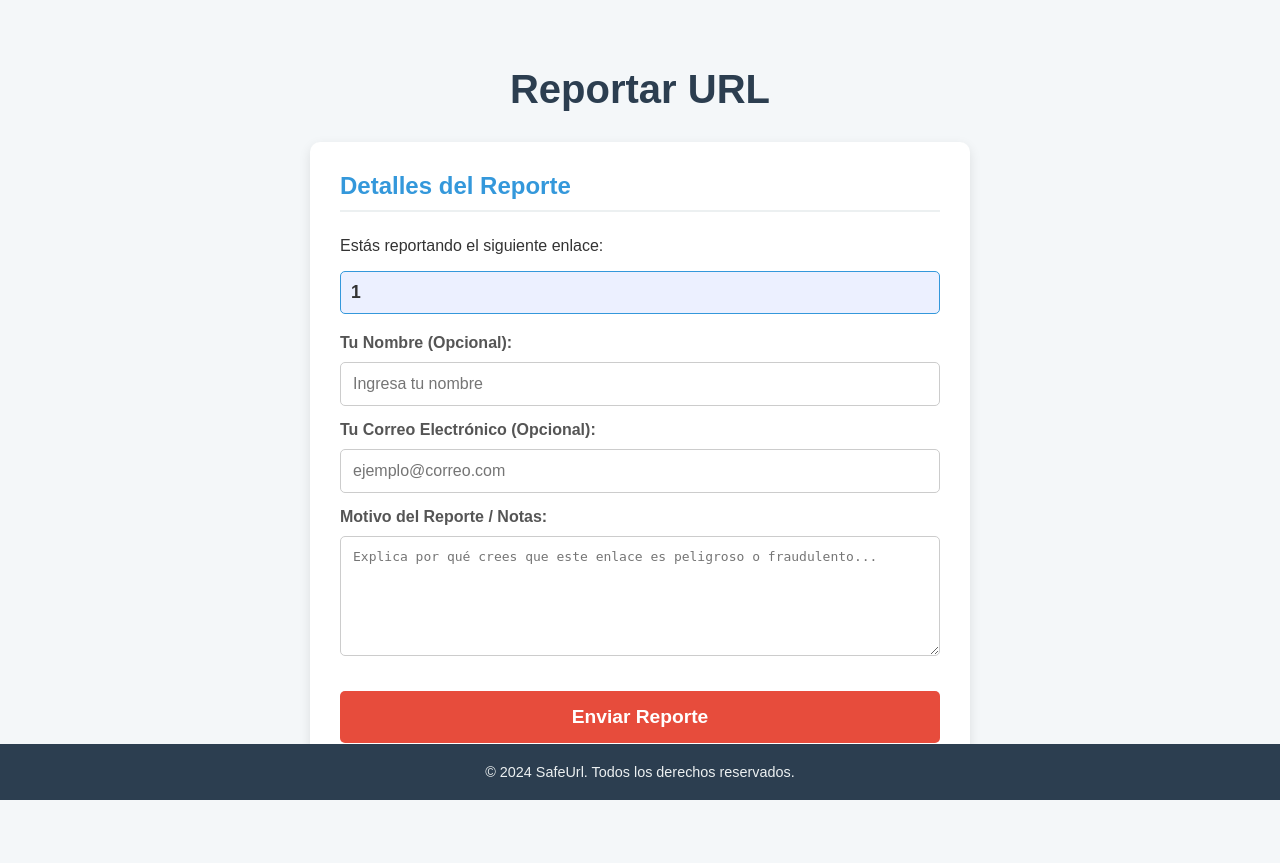
After one commit to jesusgome09/prototipo_proyecto, a Flask app: page /reportar/1 in a window 1280 px wide. The commit adds this page. Run offline with Flask 3, Linux system fonts and the light colour scheme.

Commit message:
add button report

```diff
--- a/app.py
+++ b/app.py
@@ -1,5 +1,6 @@
 from flask import Flask, render_template, request
 import os
+import json
 
 app = Flask(__name__)
 
@@ -39,5 +40,53 @@ def scan():
     return render_template("results.html", scanned_url=url, is_safe=is_safe_result)
 
 
+@app.route("/reportar/<path:scanned_url>")
+def reportar(scanned_url):
+    return render_template("reportar.html", url_a_reportar=scanned_url )
+
+@app.route("/enviar-reporte", methods=["POST"])
+def enviar_reporte():
+    url_reportada = request.form.get("url_reportada")
+    nombre = request.form.get("nombre")
+    correo = request.form.get("correo")
+    motivo = request.form.get("motivo")
+
+    base_dir = os.path.dirname(os.path.abspath(__file__))
+    txt_path = os.path.join(base_dir, 'url_peligrosas.txt')
+
+    with open(txt_path, "a") as f:
+        f.write(f"{url_reportada} \n")
+
+
+    nuevo_reporte = {
+        "url": url_reportada,
+        "nombre": nombre,
+        "correo": correo,
+        "motivo": motivo
+    }
+
+    base_dir = os.path.dirname(os.path.abspath(__file__))
+    json_path = os.path.join(base_dir, 'reportes.json')
+
+    datos_actuales = {"reportes": []}
+
+    if os.path.exists(json_path) and os.path.getsize(json_path) > 0:
+        try:
+            with open(json_path, 'r') as f:
+                datos_actuales = json.load(f)
+        except json.JSONDecodeError:
+            pass
+
+    datos_actuales["reportes"].append(nuevo_reporte)
+
+    try:
+        with open(json_path, 'w') as f:
+            json.dump(datos_actuales, f, indent=4)
+    except IOError:
+        pass
+
+    return render_template("index.html", reporte=True)
+
+
 if __name__ == "__main__":
     app.run(debug=True)
--- /dev/null
+++ b/templates/reportar.html
@@ -0,0 +1,164 @@
+<!DOCTYPE html>
+<html lang="en">
+<head>
+    <meta charset="UTF-8">
+    <meta name="viewport" content="width=device-width, initial-scale=1.0">
+    <title>Reportar Enlace</title>
+    <style>
+        /* Estilos generales */
+        body {
+            font-family: 'Arial', sans-serif;
+            background-color: #f4f7f9;
+            color: #333;
+            margin: 0;
+            padding-bottom: 60px; /* Espacio para el footer fijo */
+            text-align: center;
+        }
+
+        /* Encabezados y Título */
+        h1 {
+            color: #2c3e50;
+            padding-top: 40px;
+            margin-bottom: 5px;
+            font-size: 2.5em;
+        }
+
+        h2 {
+            color: #3498db;
+            margin-top: 0;
+            padding-bottom: 10px;
+            margin-bottom: 25px;
+            border-bottom: 2px solid #ecf0f1;
+        }
+
+        /* Contenedor del Formulario */
+        #form-container {
+            background-color: #ffffff;
+            border-radius: 10px;
+            box-shadow: 0 4px 12px rgba(0, 0, 0, 0.1);
+            width: 90%;
+            max-width: 600px;
+            margin: 30px auto;
+            padding: 30px;
+            text-align: left;
+        }
+
+        /* URL a Reportar (Destacado) */
+        #reported-url {
+            background-color: #ecf0ff;
+            border: 1px solid #3498db;
+            padding: 10px;
+            border-radius: 5px;
+            margin-bottom: 20px;
+            word-wrap: break-word; /* Para URLs largas */
+            font-size: 1.1em;
+        }
+
+        /* Estilos del Formulario */
+        form {
+            display: flex;
+            flex-direction: column;
+            gap: 15px;
+        }
+
+        label {
+            font-weight: bold;
+            color: #555;
+            margin-bottom: -5px;
+        }
+
+        input[type="text"], input[type="email"], textarea {
+            padding: 12px;
+            border: 1px solid #ccc;
+            border-radius: 5px;
+            font-size: 1em;
+            transition: border-color 0.3s;
+            width: 100%;
+            box-sizing: border-box; /* Asegura que el padding no cambie el ancho */
+        }
+
+        textarea {
+            resize: vertical;
+            min-height: 120px;
+        }
+
+        input:focus, textarea:focus {
+            border-color: #e74c3c; /* Color de reporte/peligro */
+            outline: none;
+        }
+
+        /* Botón de Enviar Reporte */
+        button[type="submit"] {
+            background-color: #e74c3c;
+            color: white;
+            padding: 15px 20px;
+            border: none;
+            border-radius: 5px;
+            cursor: pointer;
+            font-size: 1.2em;
+            font-weight: bold;
+            transition: background-color 0.3s, transform 0.1s;
+            margin-top: 20px;
+        }
+
+        button[type="submit"]:hover {
+            background-color: #c0392b;
+            transform: translateY(-2px);
+        }
+
+        button[type="submit"]:active {
+            transform: translateY(0);
+        }
+
+        /* Estilos del pie de página fijo */
+        footer {
+            padding: 20px 0;
+            background-color: #2c3e50;
+            color: #ecf0f1;
+            font-size: 0.9em;
+            position: fixed;
+            bottom: 0;
+            left: 0;
+            width: 100%;
+            z-index: 1000;
+        }
+
+        footer p {
+            margin: 0;
+        }
+    </style>
+</head>
+<body>
+    <h1>Reportar URL</h1>
+
+    <div id="form-container">
+        <h2>Detalles del Reporte</h2>
+
+        <p>Estás reportando el siguiente enlace:</p>
+        <div id="reported-url">
+            <strong>{{ url_a_reportar }}</strong>
+        </div>
+
+        <form action="/enviar-reporte" method="post">
+
+            <input type="hidden" name="url_reportada" value="{{ url_a_reportar }}">
+
+            <label for="nombre">Tu Nombre (Opcional):</label>
+            <input type="text" id="nombre" name="nombre" placeholder="Ingresa tu nombre">
+
+            <label for="correo">Tu Correo Electrónico (Opcional):</label>
+            <input type="email" id="correo" name="correo" placeholder="ejemplo@correo.com">
+
+            <label for="motivo">Motivo del Reporte / Notas:</label>
+            <textarea id="motivo" name="motivo" placeholder="Explica por qué crees que este enlace es peligroso o fraudulento..." required></textarea>
+
+            <button type="submit">Enviar Reporte</button>
+        </form>
+
+    </div>
+
+    <footer>
+        <p>&copy; 2024 SafeUrl. Todos los derechos reservados.</p>
+    </footer>
+</body>
+</html>
```
Also changed, not shown: reportes.json (added, +10 -0 lines), templates/index.html (+11 -5 lines), templates/results.html (+49 -23 lines), readme.md, url_peligrosas.txt (line endings or trailing spaces).
